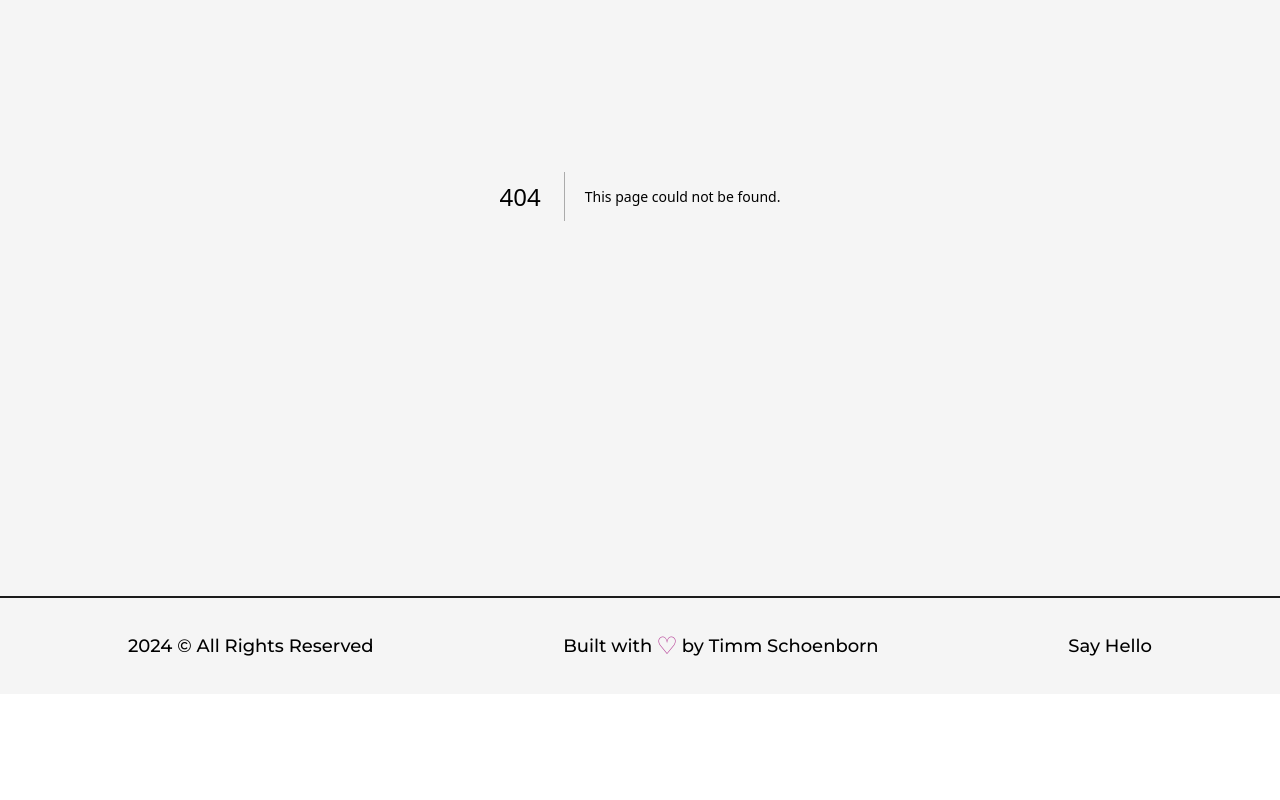
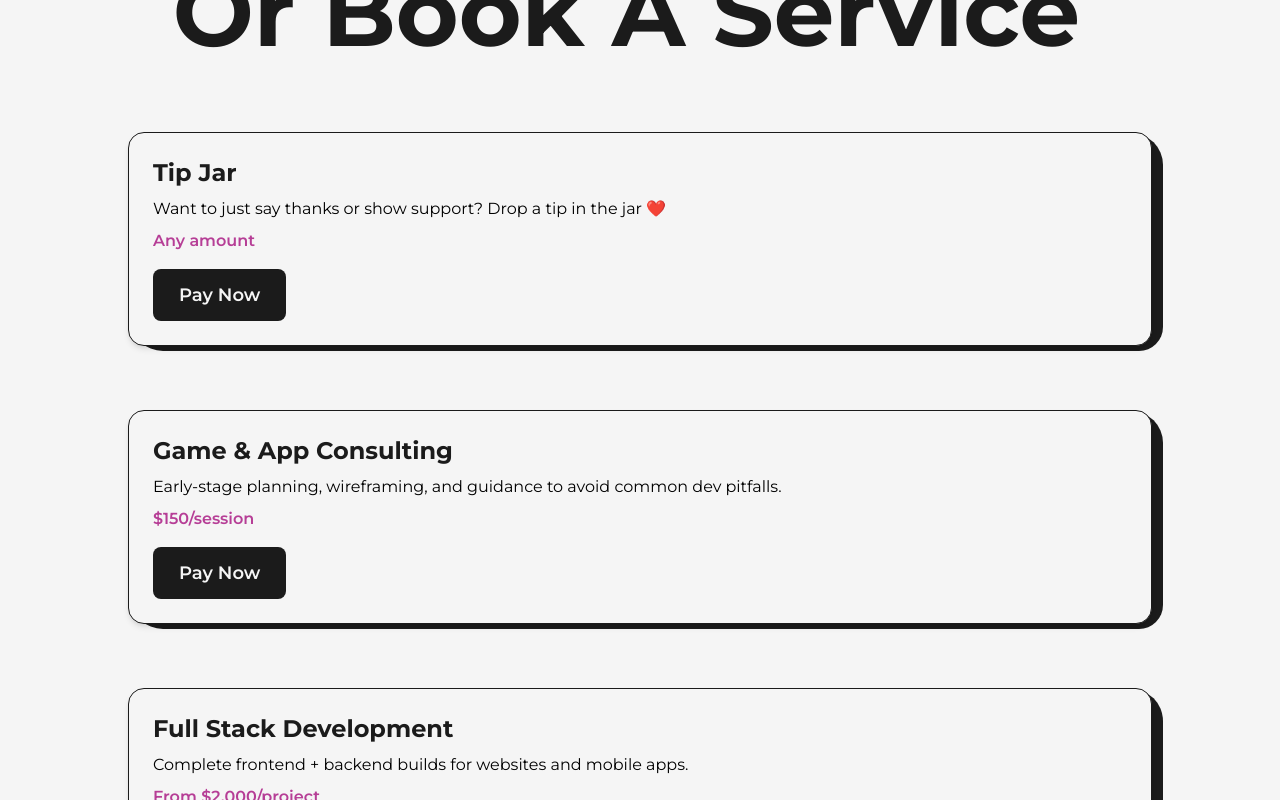
Before and after one commit to timmshinbone/portfolio, a Next.js app: page /pay-me in a window 1280 px wide. Before the commit this address had no page. Shown: the part 300-1100 px from the top of the page. Before the commit the page ends 994 px from the top, so only its background shows below. Built offline with nearby package versions, Linux system fonts and the light colour scheme.

Commit message:
adds test payment portal

```diff
--- a/src/components/NavBar.jsx
+++ b/src/components/NavBar.jsx
@@ -56,6 +56,7 @@ const NavBar = () => {
                     <CustomLink title='About' href='/about' className='mx-4'/>
                     <CustomLink title='Projects' className='mx-4' href='/projects'/>
                     <CustomLink title='Hire Me' className='ml-4' href='/hire-me'/>
+                    <CustomLink title='Pay Me' className='ml-4' href='/pay-me'/>
                 </nav>
 
                 <nav className='flex items-center justify-center flex-wrap'>
@@ -102,6 +103,7 @@ const NavBar = () => {
                         <CustomMobileLink title='About' href='/about' className='' toggle={handleClick}/>
                         <CustomMobileLink title='Projects' className='' href='/projects' toggle={handleClick}/>
                         <CustomMobileLink title='Hire Me' className='' href='/hire-me' toggle={handleClick}/>
+                        <CustomMobileLink title='Pay Me' className='' href='/pay-me' toggle={handleClick}/>
                     </nav>
 
                     <nav className='flex items-center justify-center flex-wrap mt-2'>
--- /dev/null
+++ b/src/pages/pay-me.jsx
@@ -0,0 +1,97 @@
+import Head from 'next/head';
+import Layout from '@/components/Layout';
+import AnimatedText from '@/components/AnimatedText';
+import { motion } from 'framer-motion';
+import { useState } from 'react';
+
+export default function PayMe() {
+  const [clicked, setClicked] = useState(null);
+
+  const services = [
+    {
+        title: 'Tip Jar',
+        description: 'Want to just say thanks or show support? Drop a tip in the jar ❤️',
+        price: 'Any amount',
+        link: 'https://buy.stripe.com/test_8wM5nkbjZ0E1bAA3cc'
+    },
+    {
+      title: 'Game & App Consulting',
+      description: 'Early-stage planning, wireframing, and guidance to avoid common dev pitfalls.',
+      price: '$150/session',
+      link: 'https://buy.stripe.com/test_dR6bKK6zj6IRe1O4gg'
+    },
+    {
+      title: 'Full Stack Development',
+      description: 'Complete frontend + backend builds for websites and mobile apps.',
+      price: 'From $2,000/project',
+      link: 'https://buy.stripe.com/test_6oE6rq5Bn6IRbAAeV0'
+    },
+    {
+      title: 'SEO Optimization',
+      description: 'Site speed improvements, accessibility, metadata, and indexing support.',
+      price: '$300/site',
+      link: 'https://buy.stripe.com/test_dR6aFMcNdfP54cM5kl'
+    },
+    {
+      title: 'Tutoring & Mentorship',
+      description: 'JavaScript, React, WordPress, or game dev personalized tutoring.',
+      price: '$50/hr',
+      link: 'https://buy.stripe.com/test_8wM3eY6zj1ZRe1O7ss'
+    }
+  ];
+
+  return (
+    <>
+      <Head>
+        <title>Pay for Services | Timm Schoenborn</title>
+        <meta name="description" content="Securely pay for services from Timm Schoenborn including web development, SEO, game consulting, and tutoring." />
+      </Head>
+
+      <main className="w-full mb-16 flex flex-col items-center justify-center dark:text-light overflow-hidden">
+        <Layout className="pt-16">
+          <AnimatedText text="Support My Work or Book a Service" className="mb-16 lg:!text-7xl sm:mb-8 sm:!text-6xl xs:text-4xl" />
+
+          {clicked && (
+            <motion.div
+              className="mb-8 text-center text-lg font-semibold text-primary dark:text-primaryDark"
+              initial={{ opacity: 0 }}
+              animate={{ opacity: 1 }}
+              transition={{ duration: 0.5 }}
+            >
+              Redirecting you to Stripe for {clicked}...
+            </motion.div>
+          )}
+
+          <ul className="grid grid-cols-1 md:grid-cols-2 gap-16">
+            {services.map((service, index) => (
+              <motion.li
+                key={index}
+                className="relative w-full p-6 bg-light dark:bg-dark border border-dark dark:border-light rounded-2xl shadow-md"
+                initial={{ opacity: 0, y: 50 }}
+                whileInView={{ opacity: 1, y: 0 }}
+                transition={{ duration: 0.5 + index * 0.1 }}
+                viewport={{ once: true }}
+              >
+                <div className="absolute top-0 -right-3 -z-10 w-[101%] h-[103%] rounded-[2rem] bg-dark dark:bg-light rounded-br-3xl" />
+                <h2 className="text-2xl font-bold mb-2 text-dark dark:text-light">{service.title}</h2>
+                <p className="text-base mb-2 dark:text-light/90">{service.description}</p>
+                <span className="block text-primary dark:text-primaryDark font-semibold mb-4">{service.price}</span>
+                <motion.a
+                  href={service.link}
+                  target="_blank"
+                  rel="noopener noreferrer"
+                  onClick={() => setClicked(service.title)}
+                  whileHover={{ scale: 1.05 }}
+                  whileTap={{ scale: 0.95 }}
+                  className="inline-block bg-dark text-light dark:bg-light dark:text-dark p-2.5 px-6 rounded-lg text-lg font-semibold hover:bg-primary dark:hover:bg-primaryDark border-2 border-transparent hover:border-dark dark:hover:border-light transition"
+                >
+                  Pay Now
+                </motion.a>
+              </motion.li>
+            ))}
+          </ul>
+        </Layout>
+      </main>
+    </>
+  );
+}
```
